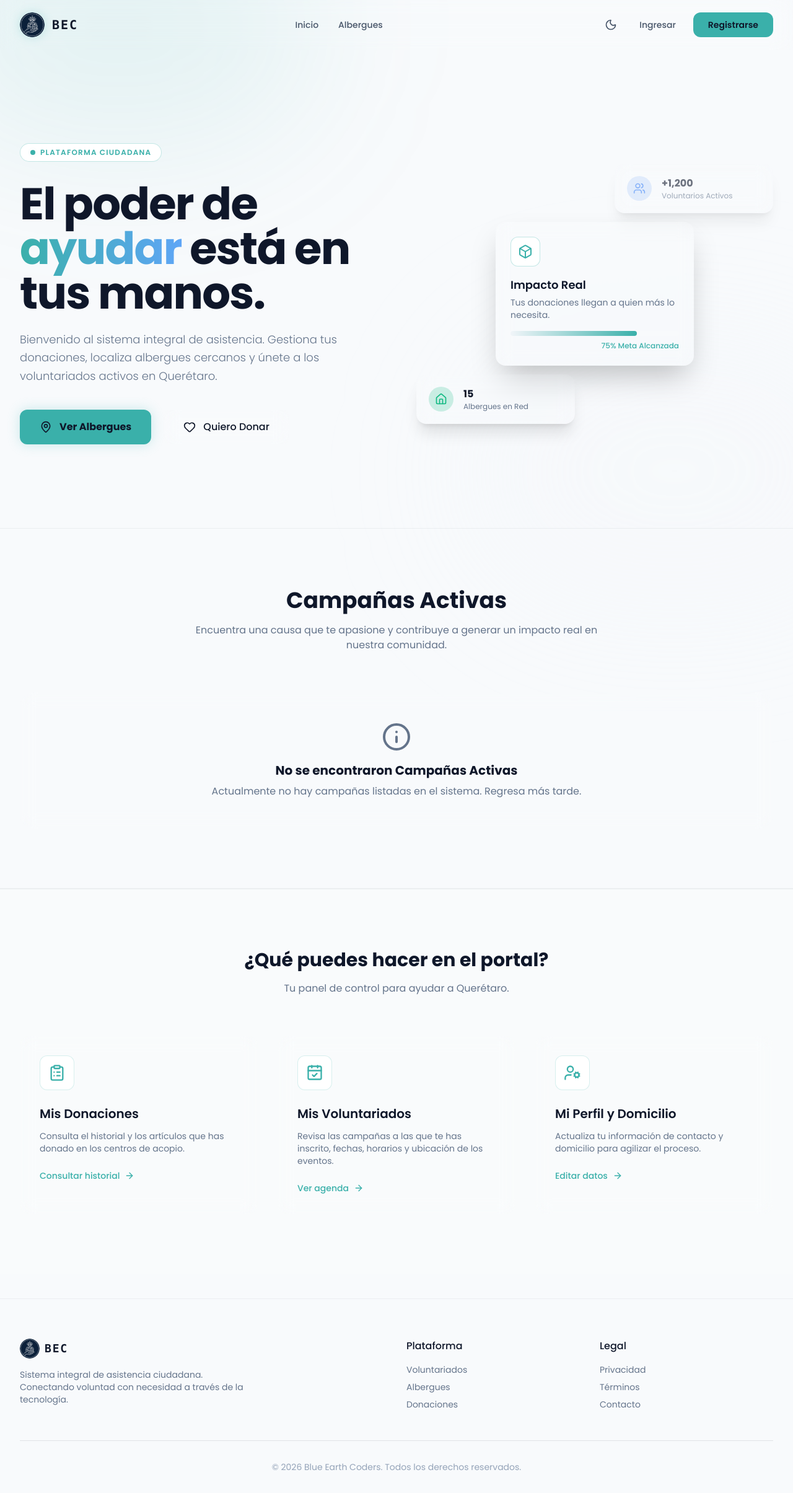
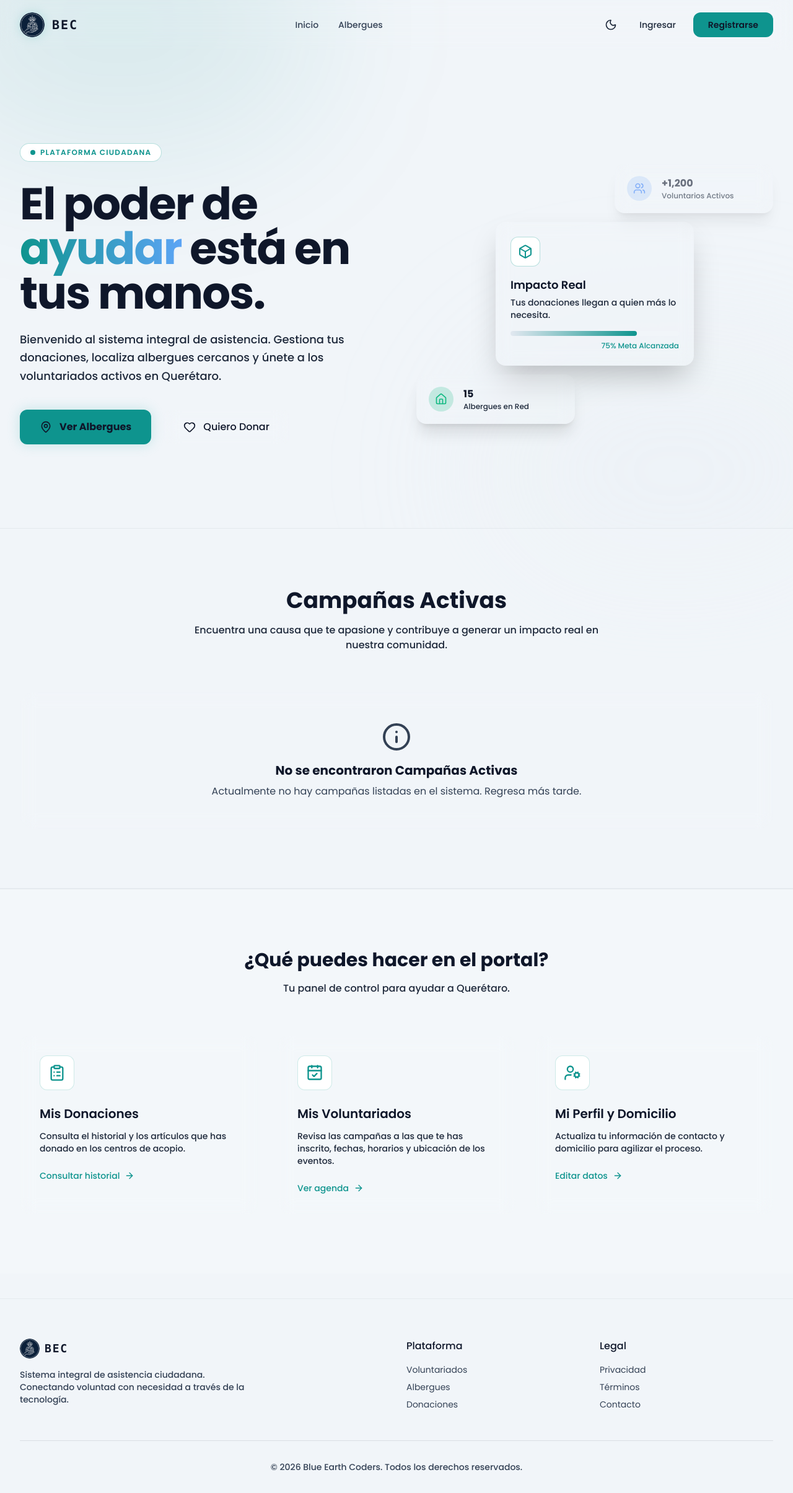
Before and after one commit to Santyls/BEC, a Flask app: page / in a window 1280 px wide. Shown: the whole page at 62% size. Run offline with Flask 3, Linux system fonts and the light colour scheme; data that the repository does not hold is empty; some libraries are stand-ins or nearby versions.

Commit message:
Cambios de interfaz

```diff
--- a/BEC_PCF/templates/ciudadano_home.html
+++ b/BEC_PCF/templates/ciudadano_home.html
@@ -25,7 +25,7 @@
                     </span> está en tus manos.
                 </h1>
 
-                <p class="text-lg text-slate-400 mb-10 leading-relaxed font-light">
+                <p class="text-lg text-slate-300 mb-10 leading-relaxed font-medium">
                     Bienvenido al sistema integral de asistencia. Gestiona tus donaciones, localiza albergues cercanos y únete a los voluntariados activos en Querétaro.
                 </p>
 
@@ -50,7 +50,7 @@
                         <i data-lucide="box" class="w-6 h-6 text-bec-accent"></i>
                     </div>
                     <h3 class="text-white font-semibold text-lg mb-1">Impacto Real</h3>
-                    <p class="text-slate-400 text-sm mb-4">Tus donaciones llegan a quien más lo necesita.</p>
+                    <p class="text-slate-300 text-sm mb-4 font-medium">Tus donaciones llegan a quien más lo necesita.</p>
                     <div class="w-full bg-bec-dark rounded-full h-2 mb-2">
                         <div class="bg-gradient-to-r from-bec-primary to-bec-accent h-2 rounded-full w-[75%]"></div>
                     </div>
@@ -64,7 +64,7 @@
                         </div>
                         <div>
                             <p class="text-white font-bold">+1,200</p>
-                            <p class="text-xs text-slate-400">Voluntarios Activos</p>
+                            <p class="text-xs text-slate-300 font-medium">Voluntarios Activos</p>
                         </div>
                     </div>
                 </div>
@@ -76,7 +76,7 @@
                         </div>
                         <div>
                             <p class="text-white font-bold">15</p>
-                            <p class="text-xs text-slate-400">Albergues en Red</p>
+                            <p class="text-xs text-slate-300 font-medium">Albergues en Red</p>
                         </div>
                     </div>
                 </div>
@@ -90,7 +90,7 @@
     <div class="max-w-7xl mx-auto px-4 sm:px-6 lg:px-8">
         <div class="text-center mb-16">
             <h2 class="text-3xl md:text-4xl font-bold text-white mb-4">Campañas Activas</h2>
-            <p class="text-slate-400 max-w-2xl mx-auto">Encuentra una causa que te apasione y contribuye a generar un impacto real en nuestra comunidad.</p>
+            <p class="text-slate-300 font-medium max-w-2xl mx-auto">Encuentra una causa que te apasione y contribuye a generar un impacto real en nuestra comunidad.</p>
         </div>
 
         <div class="grid grid-cols-1 md:grid-cols-2 lg:grid-cols-3 gap-8">
@@ -101,15 +101,15 @@
                     <!-- Estado -->
                     <div class="absolute top-4 right-4 z-20">
                         {% if c.id_Estado_campana == 2 %}
-                        <span class="bg-emerald-500/20 text-emerald-400 px-3 py-1.5 rounded-full text-xs font-bold uppercase tracking-wider backdrop-blur-md border border-emerald-500/30 flex items-center shadow-lg">
-                            <span class="w-1.5 h-1.5 rounded-full bg-emerald-400 mr-2 animate-pulse"></span> Activa
+                        <span class="bg-emerald-500/20 text-emerald-700 dark:text-emerald-400 px-3 py-1.5 rounded-full text-xs font-bold uppercase tracking-wider backdrop-blur-md border border-emerald-500/50 dark:border-emerald-500/30 flex items-center shadow-lg">
+                            <span class="w-1.5 h-1.5 rounded-full bg-emerald-600 dark:bg-emerald-400 mr-2 animate-pulse"></span> Activa
                         </span>
                         {% elif c.id_Estado_campana == 1 %}
-                        <span class="bg-blue-500/20 text-blue-400 px-3 py-1.5 rounded-full text-xs font-bold uppercase tracking-wider backdrop-blur-md border border-blue-500/30 shadow-lg">
+                        <span class="bg-blue-500/20 text-blue-700 dark:text-blue-400 px-3 py-1.5 rounded-full text-xs font-bold uppercase tracking-wider backdrop-blur-md border border-blue-500/50 dark:border-blue-500/30 shadow-lg">
                             Programada
                         </span>
                         {% else %}
-                        <span class="bg-slate-700/80 text-slate-300 px-3 py-1.5 rounded-full text-xs font-bold uppercase tracking-wider backdrop-blur-md border border-slate-600 shadow-lg">
+                        <span class="bg-slate-200/80 dark:bg-slate-700/80 text-slate-700 dark:text-slate-300 px-3 py-1.5 rounded-full text-xs font-bold uppercase tracking-wider backdrop-blur-md border border-slate-400 dark:border-slate-600 shadow-lg">
                             Finalizada
                         </span>
                         {% endif %}
@@ -125,8 +125,8 @@
                             {{ c.Descripcion_Objetivos }}
                         </p>
 
-                        <div class="space-y-3 mb-8 bg-slate-900/50 p-4 rounded-xl border border-slate-800">
-                            <div class="flex items-center text-sm text-slate-300">
+                        <div class="space-y-3 mb-8 bg-slate-900/40 dark:bg-slate-900/50 p-4 rounded-xl border border-slate-700/60 dark:border-slate-800">
+                            <div class="flex items-center text-sm text-slate-300 dark:text-slate-300 font-medium">
                                 <i data-lucide="calendar" class="w-4 h-4 text-bec-accent mr-3"></i>
                                 <span>Del {{ c.Fecha_Inicio }} al {{ c.Fecha_Fin }}</span>
                             </div>
@@ -150,7 +150,7 @@
     <div class="max-w-7xl mx-auto px-4 sm:px-6 lg:px-8">
         <div class="text-center max-w-2xl mx-auto mb-16">
             <h2 class="text-3xl font-bold text-white mb-4">¿Qué puedes hacer en el portal?</h2>
-            <p class="text-slate-400">Tu panel de control para ayudar a Querétaro.</p>
+            <p class="text-slate-300 font-medium">Tu panel de control para ayudar a Querétaro.</p>
         </div>
 
         <div class="grid grid-cols-1 md:grid-cols-3 gap-8">
@@ -159,7 +159,7 @@
                     <i data-lucide="clipboard-list" class="w-7 h-7 text-bec-accent"></i>
                 </div>
                 <h3 class="text-xl font-semibold text-white mb-3">Mis Donaciones</h3>
-                <p class="text-slate-400 text-sm mb-6">Consulta el historial y los artículos que has donado en los centros de acopio.</p>
+                <p class="text-slate-300 text-sm mb-6 font-medium">Consulta el historial y los artículos que has donado en los centros de acopio.</p>
                 <span class="text-bec-accent text-sm font-medium flex items-center gap-2">Consultar historial <i data-lucide="arrow-right" class="w-4 h-4"></i></span>
             </a>
 
@@ -168,7 +168,7 @@
                     <i data-lucide="calendar-check" class="w-7 h-7 text-bec-accent"></i>
                 </div>
                 <h3 class="text-xl font-semibold text-white mb-3">Mis Voluntariados</h3>
-                <p class="text-slate-400 text-sm mb-6">Revisa las campañas a las que te has inscrito, fechas, horarios y ubicación de los eventos.</p>
+                <p class="text-slate-300 text-sm mb-6 font-medium">Revisa las campañas a las que te has inscrito, fechas, horarios y ubicación de los eventos.</p>
                 <span class="text-bec-accent text-sm font-medium flex items-center gap-2">Ver agenda <i data-lucide="arrow-right" class="w-4 h-4"></i></span>
             </a>
 
@@ -177,7 +177,7 @@
                     <i data-lucide="user-cog" class="w-7 h-7 text-bec-accent"></i>
                 </div>
                 <h3 class="text-xl font-semibold text-white mb-3">Mi Perfil y Domicilio</h3>
-                <p class="text-slate-400 text-sm mb-6">Actualiza tu información de contacto y domicilio para agilizar el proceso.</p>
+                <p class="text-slate-300 text-sm mb-6 font-medium">Actualiza tu información de contacto y domicilio para agilizar el proceso.</p>
                 <span class="text-bec-accent text-sm font-medium flex items-center gap-2">Editar datos <i data-lucide="arrow-right" class="w-4 h-4"></i></span>
             </a>
         </div>
--- a/BEC_PCF/templates/layout_ciudadano.html
+++ b/BEC_PCF/templates/layout_ciudadano.html
@@ -47,21 +47,21 @@
     <style>
         :root {
             /* MODO CLARO (Por Defecto) */
-            --color-bec-dark: 248 250 252;   /* #F8FAFC (white/slate-50) para fondos */
+            --color-bec-dark: 241 245 249;   /* #F1F5F9 fondo general suave */
             --color-bec-base: 255 255 255;   /* #FFFFFF para tarjetas */
-            --color-bec-primary: 241 245 249;/* #F1F5F9 */
-            --color-bec-accent: 58 176 170;  /* Cyan ajustable */
+            --color-bec-primary: 226 232 240;/* #E2E8F0 */
+            --color-bec-accent: 14 148 142;  /* Teal más oscuro para mejor contraste en claro */
             --color-bec-light: 15 23 42;     /* Texto oscuro #0F172A */
 
-            /* Inversión de colores de Tailwind para Modo Claro */
-            --color-white: 15 23 42;         /* text-white -> texto oscuro */
-            --color-slate-300: 71 85 105;
-            --color-slate-400: 100 116 139;
-            --color-slate-500: 148 163 184;
-            --color-slate-600: 203 213 225;
-            --color-slate-700: 226 232 240;
-            --color-slate-800: 241 245 249;
-            --color-slate-900: 248 250 252;
+            /* Colores slate invertidos para Modo Claro: más oscuros = mejor contraste */
+            --color-white: 15 23 42;         /* text-white -> texto muy oscuro */
+            --color-slate-300: 30 41 59;     /* Muy oscuro: para texto principal secundario */
+            --color-slate-400: 51 65 85;     /* Oscuro: subtítulos, descripciones */
+            --color-slate-500: 71 85 105;    /* Medio: texto de apoyo */
+            --color-slate-600: 148 163 184;  /* Claro: separadores visibles */
+            --color-slate-700: 203 213 225;  /* Bordes y fondos sutiles */
+            --color-slate-800: 226 232 240;  /* Fondos de componentes */
+            --color-slate-900: 241 245 249;  /* Fondo de secciones */
         }
 
         html.dark {
@@ -122,20 +122,69 @@
 
                 <!-- Enlaces Centrales -->
                 <div class="hidden md:flex items-center space-x-8 z-10">
-                    <a href="{{ url_for('ciudadano_home') }}" class="text-slate-300 hover:text-bec-accent font-medium transition-colors text-sm">Inicio</a>
+                    <a href="{{ url_for('ciudadano_home') }}" class="text-slate-400 dark:text-slate-300 hover:text-bec-accent font-medium transition-colors text-sm">Inicio</a>
                     <!-- AQUÍ ESTÁ EL ENLACE AL MAPA -->
-                    <a href="{{ url_for('ciudadano_albergues') }}" class="text-slate-300 hover:text-bec-accent font-medium transition-colors text-sm">Albergues</a>
+                    <a href="{{ url_for('ciudadano_albergues') }}" class="text-slate-400 dark:text-slate-300 hover:text-bec-accent font-medium transition-colors text-sm">Albergues</a>
 
                     {% if 'jwt_token' in session %}
-                    <!-- Menú de Usuario -->
+                    <!-- Menú desplegable Mi Espacio -->
                     <div class="relative group">
-                        <button class="flex items-center gap-2 text-slate-300 hover:text-bec-accent font-medium transition-colors text-sm">
-                            Mi Espacio <i data-lucide="chevron-down" class="w-4 h-4"></i>
+                        <!-- Botón trigger - siempre visible -->
+                        <button class="flex items-center gap-2 px-4 py-2 rounded-xl text-slate-400 dark:text-slate-300 hover:text-bec-accent font-semibold transition-all text-sm border border-transparent hover:border-bec-accent/30 hover:bg-bec-accent/5">
+                            <i data-lucide="layout-dashboard" class="w-4 h-4 text-bec-accent"></i>
+                            Mi Espacio
+                            <i data-lucide="chevron-down" class="w-4 h-4 transition-transform duration-200 group-hover:rotate-180"></i>
                         </button>
-                        <div class="absolute top-full left-0 mt-2 w-48 glass-panel rounded-xl opacity-0 invisible group-hover:opacity-100 group-hover:visible transition-all transform translate-y-2 group-hover:translate-y-0">
-                            <a href="{{ url_for('ciudadano_perfil') }}" class="block px-4 py-3 text-sm text-slate-300 hover:bg-bec-accent/10 hover:text-bec-accent first:rounded-t-xl">Mi Perfil</a>
-                            <a href="{{ url_for('ciudadano_donaciones') }}" class="block px-4 py-3 text-sm text-slate-300 hover:bg-bec-accent/10 hover:text-bec-accent">Mis Donaciones</a>
-                            <a href="{{ url_for('ciudadano_voluntariados') }}" class="block px-4 py-3 text-sm text-slate-300 hover:bg-bec-accent/10 hover:text-bec-accent last:rounded-b-xl">Mis Voluntariados</a>
+
+                        <!-- Panel del dropdown (aparece al hover) -->
+                        <div class="absolute top-full left-0 mt-3 w-60 opacity-0 invisible group-hover:opacity-100 group-hover:visible transition-all duration-200 transform translate-y-2 group-hover:translate-y-0 z-50">
+                            <!-- Flecha decorativa -->
+                            <div class="absolute -top-1.5 left-6 w-3 h-3 bg-bec-base dark:bg-slate-800 border-l border-t border-slate-800 dark:border-bec-accent/30 rotate-45"></div>
+
+                            <!-- Cuerpo del menú -->
+                            <div class="bg-bec-base dark:bg-slate-800 border border-slate-800 dark:border-slate-700 border-t-2 border-t-bec-accent rounded-xl shadow-2xl shadow-black/10 dark:shadow-black/40 overflow-hidden mt-1.5">
+
+                                <!-- Cabecera -->
+                                <div class="px-4 py-2.5 bg-slate-50 dark:bg-slate-900/60 border-b border-slate-100 dark:border-slate-700/50">
+                                    <p class="text-[10px] font-bold text-bec-accent dark:text-bec-accent uppercase tracking-widest">Mi Espacio Personal</p>
+                                </div>
+
+                                <!-- Mi Perfil -->
+                                <a href="{{ url_for('ciudadano_perfil') }}"
+                                   class="flex items-center gap-3 px-4 py-3 text-sm text-slate-400 dark:text-slate-300 hover:bg-bec-accent/10 dark:hover:bg-bec-accent/15 hover:text-bec-accent dark:hover:text-white transition-colors border-b border-slate-800 dark:border-slate-700/50">
+                                    <span class="w-8 h-8 rounded-lg bg-blue-500/10 dark:bg-blue-500/20 flex items-center justify-center flex-shrink-0">
+                                        <i data-lucide="user-cog" class="w-4 h-4 text-blue-600 dark:text-blue-400"></i>
+                                    </span>
+                                    <div>
+                                        <p class="font-bold leading-tight">Mi Perfil</p>
+                                        <p class="text-[11px] text-slate-500 dark:text-slate-400 leading-tight mt-0.5">Datos y domicilio</p>
+                                    </div>
+                                </a>
+
+                                <!-- Mis Donaciones -->
+                                <a href="{{ url_for('ciudadano_donaciones') }}"
+                                   class="flex items-center gap-3 px-4 py-3 text-sm text-slate-400 dark:text-slate-300 hover:bg-bec-accent/10 dark:hover:bg-bec-accent/15 hover:text-bec-accent dark:hover:text-white transition-colors border-b border-slate-800 dark:border-slate-700/50">
+                                    <span class="w-8 h-8 rounded-lg bg-emerald-500/10 dark:bg-emerald-500/20 flex items-center justify-center flex-shrink-0">
+                                        <i data-lucide="heart-handshake" class="w-4 h-4 text-emerald-600 dark:text-emerald-400"></i>
+                                    </span>
+                                    <div>
+                                        <p class="font-bold leading-tight">Mis Donaciones</p>
+                                        <p class="text-[11px] text-slate-500 dark:text-slate-400 leading-tight mt-0.5">Historial de aportaciones</p>
+                                    </div>
+                                </a>
+
+                                <!-- Mis Voluntariados -->
+                                <a href="{{ url_for('ciudadano_voluntariados') }}"
+                                   class="flex items-center gap-3 px-4 py-3 text-sm text-slate-400 dark:text-slate-300 hover:bg-bec-accent/10 dark:hover:bg-bec-accent/15 hover:text-bec-accent dark:hover:text-white transition-colors">
+                                    <span class="w-8 h-8 rounded-lg bg-purple-500/10 dark:bg-purple-500/20 flex items-center justify-center flex-shrink-0">
+                                        <i data-lucide="calendar-check" class="w-4 h-4 text-purple-600 dark:text-purple-400"></i>
+                                    </span>
+                                    <div>
+                                        <p class="font-bold leading-tight">Mis Voluntariados</p>
+                                        <p class="text-[11px] text-slate-500 dark:text-slate-400 leading-tight mt-0.5">Agenda e inscripciones</p>
+                                    </div>
+                                </a>
+                            </div>
                         </div>
                     </div>
                     {% endif %}
@@ -173,9 +222,9 @@
                 {% if messages %}
                     {% for category, message in messages %}
                         <div class="p-4 rounded-xl text-sm font-medium border shadow-lg
-                            {% if category == 'error' %}bg-rose-500/15 border-rose-600/50 text-rose-700 dark:bg-rose-500/10 dark:border-rose-500/40 dark:text-rose-300
-                            {% elif category == 'warning' %}bg-amber-500/15 border-amber-600/50 text-amber-800 dark:bg-amber-500/10 dark:border-amber-500/40 dark:text-amber-300
-                            {% else %}bg-teal-500/15 border-teal-600/40 text-teal-800 dark:bg-bec-accent/10 dark:border-bec-accent/50 dark:text-bec-accent{% endif %}">
+                            {% if category == 'error' %}bg-rose-100 border-rose-400 text-rose-800 dark:bg-rose-500/10 dark:border-rose-500/40 dark:text-rose-300
+                            {% elif category == 'warning' %}bg-amber-100 border-amber-400 text-amber-900 dark:bg-amber-500/10 dark:border-amber-500/40 dark:text-amber-300
+                            {% else %}bg-teal-100 border-teal-500 text-teal-900 dark:bg-bec-accent/10 dark:border-bec-accent/50 dark:text-bec-accent{% endif %}">
                             {{ message }}
                         </div>
                     {% endfor %}
@@ -196,7 +245,7 @@
                              class="w-8 h-8 rounded-full object-cover">
                         <span class="font-mono font-bold text-lg tracking-widest text-white">BEC</span>
                     </a>
-                    <p class="text-slate-400 max-w-sm text-sm">Sistema integral de asistencia ciudadana. Conectando voluntad con necesidad a través de la tecnología.</p>
+                    <p class="text-slate-400 max-w-sm text-sm font-medium">Sistema integral de asistencia ciudadana. Conectando voluntad con necesidad a través de la tecnología.</p>
                 </div>
                 <div>
                     <h4 class="text-white font-medium mb-4">Plataforma</h4>
@@ -215,7 +264,7 @@
                     </ul>
                 </div>
             </div>
-            <div class="border-t border-white/10 pt-8 text-center text-sm text-slate-500">
+            <div class="border-t border-white/10 pt-8 text-center text-sm text-slate-400 font-medium">
                 &copy; 2026 Blue Earth Coders. Todos los derechos reservados.
             </div>
         </div>
--- a/BEC_PCF/templates/login.html
+++ b/BEC_PCF/templates/login.html
@@ -7,7 +7,7 @@
 
     {# ── Fondo con imagen ── #}
     <div class="absolute inset-0 z-0">
-        <div class="absolute inset-0 bg-bec-dark/60 z-10"></div>
+        <div class="absolute inset-0 bg-slate-950/75 z-10"></div>
         <img src="https://images.unsplash.com/photo-1488521787991-ed7bbaae773c?q=80&w=1920&auto=format&fit=crop"
              class="w-full h-full object-cover absolute top-0 left-0 opacity-100" alt="Voluntariado">
     </div>
@@ -45,7 +45,7 @@
                             <div class="relative">
                                 <input type="email" name="correo"
                                        value="{{ form_data.correo if form_data else '' }}"
-                                       class="w-full px-4 pr-4 py-3 bg-white/10 border border-white/20 rounded-xl text-white placeholder-slate-300/60 focus:outline-none focus:ring-2 focus:ring-blue-400 focus:border-blue-400/60 transition backdrop-blur-sm text-sm"
+                                       class="w-full px-4 pr-4 py-3 bg-slate-800/80 border border-white/30 rounded-xl text-slate-50 placeholder-slate-400 focus:outline-none focus:ring-2 focus:ring-blue-400 focus:border-blue-400 transition backdrop-blur-sm text-sm"
                                        placeholder="ejemplo@bec.org" required autofocus>
                             </div>
                         </div>
@@ -58,7 +58,7 @@
                             </div>
                             <div class="relative">
                                 <input type="password" name="password"
-                                       class="w-full px-4 pr-4 py-3 bg-white/10 border border-white/20 rounded-xl text-white placeholder-slate-300/60 focus:outline-none focus:ring-2 focus:ring-blue-400 focus:border-blue-400/60 transition backdrop-blur-sm text-sm"
+                                       class="w-full px-4 pr-4 py-3 bg-slate-800/80 border border-white/30 rounded-xl text-slate-50 placeholder-slate-400 focus:outline-none focus:ring-2 focus:ring-blue-400 focus:border-blue-400 transition backdrop-blur-sm text-sm"
                                        placeholder="••••••••" required>
                             </div>
                         </div>
```
Also changed, not shown: BEC_API/app/routers/usuarios.py (+91 -0 lines), BEC_PCF/templates/ciudadano_donaciones.html (+19 -9 lines), BEC_PCF/templates/ciudadano_perfil.html (+9 -9 lines), BEC_PCF/templates/register.html (+8 -8 lines).
